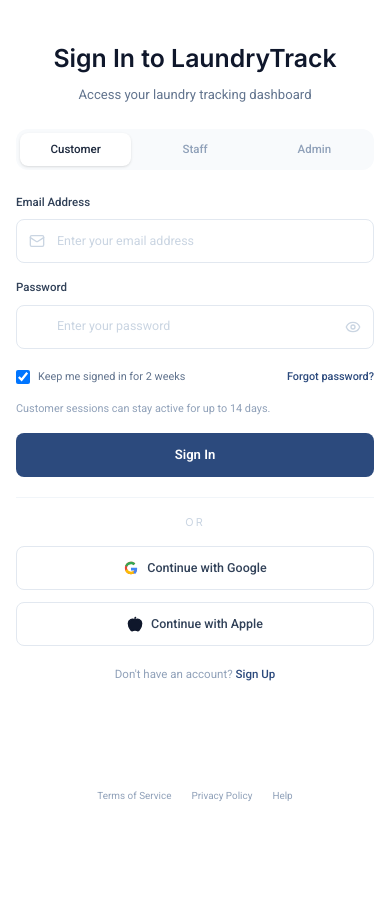
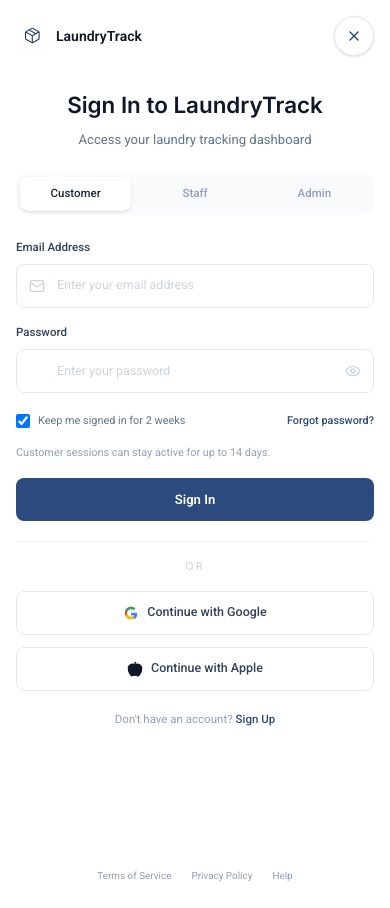
Before and after one commit to SABALI19/Washa, a React (Vite) app: page /login in a window 390 px wide. Before the commit the page ends 844 px from the top, so only its background shows below. Built offline with nearby package versions, Linux system fonts and the light colour scheme.

Commit message:
add responsive mobile close header to auth pages

```diff
--- a/src/components/auth/Login.jsx
+++ b/src/components/auth/Login.jsx
@@ -6,6 +6,7 @@
   Eye,
   EyeOff,
   Mail,
+  X,
 } from "lucide-react";
 import { useEffect, useState } from "react";
 import { Link, useNavigate } from "react-router-dom";
@@ -84,8 +85,23 @@
   };
 
   return (
-    <section className="min-h-screen bg-white px-4 py-6 sm:px-6 lg:px-8">
-      <div className="mx-auto grid min-h-[calc(100vh-3rem)] w-full max-w-6xl gap-10 lg:grid-cols-[minmax(0,1fr)_420px] lg:items-start">
+    <section className="min-h-screen bg-white px-4 py-4 sm:px-6 sm:py-6 lg:px-8">
+      <div className="mx-auto w-full max-w-6xl">
+        <div className="mx-auto mb-6 flex w-full max-w-[420px] items-center justify-between lg:hidden">
+          <Link to="/" className="flex items-center gap-2">
+            <img src={logoBlue} alt="LaundryTrack" className="h-8 w-8 object-contain" />
+            <span className="text-sm font-semibold text-slate-900">LaundryTrack</span>
+          </Link>
+          <Link
+            to="/"
+            aria-label="Close sign in page"
+            className="inline-flex h-10 w-10 items-center justify-center rounded-full border border-slate-200 bg-white text-[#2c4a7d] shadow-sm transition-colors hover:border-[#2c4a7d]"
+          >
+            <X className="h-4 w-4" />
+          </Link>
+        </div>
+
+        <div className="grid min-h-[calc(100vh-2rem)] w-full gap-8 lg:grid-cols-[minmax(0,1fr)_420px] lg:items-start lg:gap-10">
         <div className="hidden px-8 py-6 lg:block">
           <div className="flex items-center gap-2">
             <img src={logoBlue} alt="LaundryTrack" className="h-6 w-6 object-contain" />
@@ -139,10 +155,10 @@
           </div>
         </div>
 
-        <div className="mx-auto flex w-full max-w-[420px] flex-col justify-between py-4">
+        <div className="mx-auto flex w-full max-w-[420px] flex-col justify-between py-2 sm:py-4">
           <div>
             <div className="text-center">
-              <h1 className="text-[1.55rem] font-semibold text-slate-900">
+              <h1 className="text-[1.4rem] font-semibold text-slate-900 sm:text-[1.55rem]">
                 Sign In to LaundryTrack
               </h1>
               <p className="mt-2 text-[0.82rem] text-slate-500">
@@ -242,12 +258,13 @@
             </p>
           </div>
 
-          <div className="mt-10 flex items-center justify-center gap-5 text-[0.62rem] text-slate-400">
+          <div className="mt-8 flex flex-wrap items-center justify-center gap-x-5 gap-y-2 text-[0.62rem] text-slate-400">
             <span>Terms of Service</span>
             <span>Privacy Policy</span>
             <span>Help</span>
           </div>
         </div>
+      </div>
       </div>
     </section>
   );
--- a/src/components/auth/Signup.jsx
+++ b/src/components/auth/Signup.jsx
@@ -10,6 +10,7 @@
   Phone,
   ShieldCheck,
   User,
+  X,
 } from "lucide-react";
 import { useEffect, useState } from "react";
 import { Link, useNavigate } from "react-router-dom";
@@ -106,8 +107,23 @@
   };
 
   return (
-    <section className="min-h-screen bg-white px-4 py-6 sm:px-6 lg:px-8">
-      <div className="mx-auto grid min-h-[calc(100vh-3rem)] w-full max-w-6xl gap-10 lg:grid-cols-[minmax(0,1fr)_420px] lg:items-start">
+    <section className="min-h-screen bg-white px-4 py-4 sm:px-6 sm:py-6 lg:px-8">
+      <div className="mx-auto w-full max-w-6xl">
+        <div className="mx-auto mb-6 flex w-full max-w-[420px] items-center justify-between lg:hidden">
+          <Link to="/" className="flex items-center gap-2">
+            <img src={logoBlue} alt="LaundryTrack" className="h-8 w-8 object-contain" />
+            <span className="text-sm font-semibold text-slate-900">LaundryTrack</span>
+          </Link>
+          <Link
+            to="/"
+            aria-label="Close sign up page"
+            className="inline-flex h-10 w-10 items-center justify-center rounded-full border border-slate-200 bg-white text-[#2c4a7d] shadow-sm transition-colors hover:border-[#2c4a7d]"
+          >
+            <X className="h-4 w-4" />
+          </Link>
+        </div>
+
+        <div className="grid min-h-[calc(100vh-2rem)] w-full gap-8 lg:grid-cols-[minmax(0,1fr)_420px] lg:items-start lg:gap-10">
         <div className="hidden px-8 py-6 lg:block">
           <div className="flex items-center gap-2">
             <img src={logoBlue} alt="LaundryTrack" className="h-6 w-6 object-contain" />
@@ -168,10 +184,10 @@
           </div>
         </div>
 
-        <div className="mx-auto flex w-full max-w-[420px] flex-col justify-between py-4">
+        <div className="mx-auto flex w-full max-w-[420px] flex-col justify-between py-2 sm:py-4">
           <div>
             <div className="text-center">
-              <h1 className="text-[1.55rem] font-semibold text-slate-900">
+              <h1 className="text-[1.4rem] font-semibold text-slate-900 sm:text-[1.55rem]">
                 Create Your Account
               </h1>
               <p className="mt-2 text-[0.82rem] text-slate-500">
@@ -287,12 +303,13 @@
             </p>
           </div>
 
-          <div className="mt-10 flex items-center justify-center gap-5 text-[0.62rem] text-slate-400">
+          <div className="mt-8 flex flex-wrap items-center justify-center gap-x-5 gap-y-2 text-[0.62rem] text-slate-400">
             <span>Terms of Service</span>
             <span>Privacy Policy</span>
             <span>Help</span>
           </div>
         </div>
+      </div>
       </div>
     </section>
   );
```
